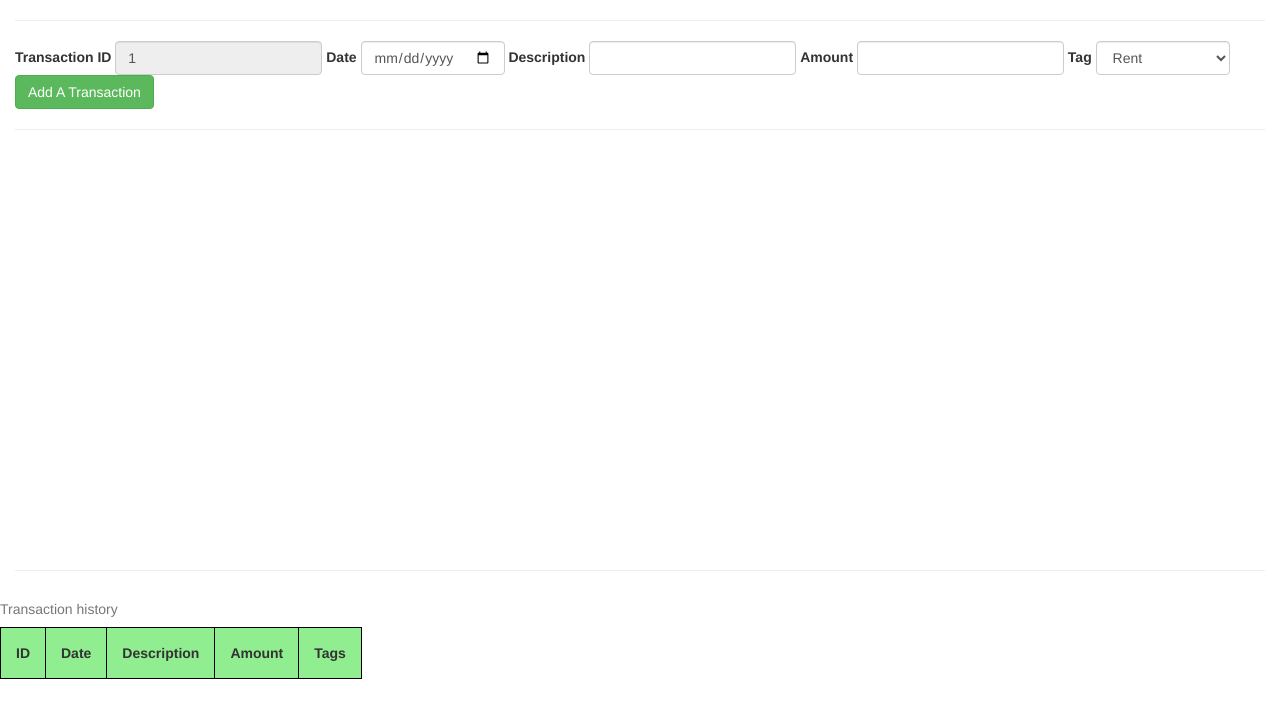
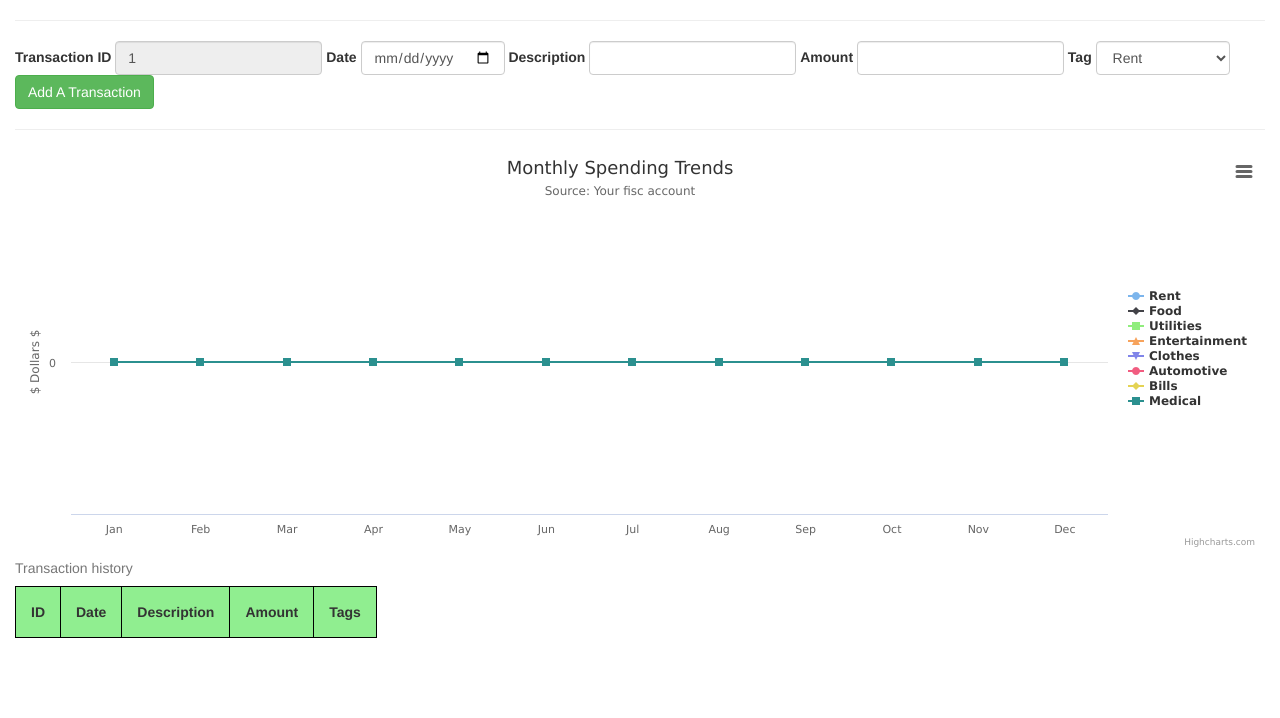
Before and after one commit to downingforce/fisc, a plain HTML site: page account.html in a window 1280 px wide. Drawn offline with nearby package versions, Linux system fonts and the light colour scheme.

Commit message:
Add line chart feature (sort tranactions by date and tag then print to the chart)

```diff
--- a/account.html
+++ b/account.html
@@ -51,7 +51,8 @@
         </div>
 
         <hr>
-        <div id="container" style="min-width: 310px; height: 400px; max-width: 600px; margin: 0 auto"></div>
+        <div id="line-chart" style="min-width: 310px; height: 400px; margin: 0 auto">
+        <div id="pie-chart" style="min-width: 310px; height: 400px; max-width: 600px; margin: 0 auto"></div>
 
         <hr>
 
--- a/js/account.js
+++ b/js/account.js
@@ -1,44 +1,134 @@
-
-    $(function () {
-        var rent = 0;
-        var food = 0;
-        var untilities = 0;
-        var entertainment = 0;
-        var clothes = 0;
-        var automotive = 0;
-        var bills = 0;
-        var medical = 0;
-
+function sortLineChart(transaction){
   for (var i = 0; i < mainUSER.transactions.length; i++) {
-            if(mainUSER.transactions[i].tag === 'Rent'){
-                rent += mainUSER.transactions[i].amount;
+  var date = new Date(mainUSER.transactions[i].date).getMonth();
+      if (mainUSER.transactions[i].tag === 'Rent') {
+        series[0].data[date] += mainUSER.transactions[i].amount;
       }
-            if(mainUSER.transactions[i].tag === 'Food'){
-                food += mainUSER.transactions[i].amount;
+      if (mainUSER.transactions[i].tag === 'Food') {
+        series[1].data[date] += mainUSER.transactions[i].amount;
       }
-            if(mainUSER.transactions[i].tag === 'Utilities'){
-                utilities += mainUSER.transactions[i].amount;
+      if (mainUSER.transactions[i].tag === 'Utilities') {
+        series[2].data[date] += mainUSER.transactions[i].amount;
       }
-            if(mainUSER.transactions[i].tag === 'Entertainment'){
-                entertainment += mainUSER.transactions[i].amount;
+      if (mainUSER.transactions[i].tag === 'Entertainment') {
+        series[3].data[date] += mainUSER.transactions[i].amount;
       }
-            if(mainUSER.transactions[i].tag === 'Clothes'){
-                clothes += mainUSER.transactions[i].amount;
+      if (mainUSER.transactions[i].tag === 'Clothes') {
+        series[4].data[date] += mainUSER.transactions[i].amount;
       }
-            if(mainUSER.transactions[i].tag === 'Automotive'){
-                automotive += mainUSER.transactions[i].amount;
+      if (mainUSER.transactions[i].tag === 'Automotive') {
+        series[5].data[date] += mainUSER.transactions[i].amount;
       }
-            if(mainUSER.transactions[i].tag === 'Bills'){
-                Bills += mainUSER.transactions[i].amount;
+      if (mainUSER.transactions[i].tag === 'Bills') {
+        series[6].data[date] += mainUSER.transactions[i].amount;
       }
-            if(mainUSER.transactions[i].tag === 'Medical'){
-                medical += mainUSER.transactions[i].amount;
+      if (mainUSER.transactions[i].tag === 'Medical') {
+        series[7].data[date] += mainUSER.transactions[i].amount;
+      }
   }
 }
 
 
+    $(function () {
+        var rent = 10;
+        var food = 10;
+        var utilities = 10;
+        var entertainment = 10;
+        var clothes = 10;
+        var automotive = 10;
+        var bills = 10;
+        var medical = 30;
 
-        $('#container').highcharts({
+        // for (var i = 0; i < mainUSER.transactions.length; i++) {
+        //     if(mainUSER.transactions[i].tag === 'Rent'){
+        //         rent += mainUSER.transactions[i].amount;
+        //     }
+        //     if(mainUSER.transactions[i].tag === 'Food'){
+        //         food += mainUSER.transactions[i].amount;
+        //     }
+        //     if(mainUSER.transactions[i].tag === 'Utilities'){
+        //         utilities += mainUSER.transactions[i].amount;
+        //     }
+        //     if(mainUSER.transactions[i].tag === 'Entertainment'){
+        //         entertainment += mainUSER.transactions[i].amount;
+        //     }
+        //     if(mainUSER.transactions[i].tag === 'Clothes'){
+        //         clothes += mainUSER.transactions[i].amount;
+        //     }
+        //     if(mainUSER.transactions[i].tag === 'Automotive'){
+        //         automotive += mainUSER.transactions[i].amount;
+        //     }
+        //     if(mainUSER.transactions[i].tag === 'Bills'){
+        //         Bills += mainUSER.transactions[i].amount;
+        //     }
+        //     if(mainUSER.transactions[i].tag === 'Medical'){
+        //         medical += mainUSER.transactions[i].amount;
+        //     }
+        // }
+
+        // Line Chart
+        $('#line-chart').highcharts({
+        title: {
+            text: 'Monthly Spending Trends',
+            x: -20 //center
+        },
+        subtitle: {
+            text: 'Source: Your fisc account',
+            x: -20
+        },
+        xAxis: {
+            categories: ['Jan', 'Feb', 'Mar', 'Apr', 'May', 'Jun',
+                'Jul', 'Aug', 'Sep', 'Oct', 'Nov', 'Dec']
+        },
+        yAxis: {
+            title: {
+                text: '$ Dollars $'
+            },
+            plotLines: [{
+                value: 0,
+                width: 1,
+                color: '#808080'
+            }]
+        },
+        tooltip: {
+            valueSuffix: '$'
+        },
+        legend: {
+            layout: 'vertical',
+            align: 'right',
+            verticalAlign: 'middle',
+            borderWidth: 0
+        },
+        series: [{
+            name: 'Rent',
+            data: [0, 0, 0, 0, 0, 0, 0, 0, 0, 0, 0, 0]
+        }, {
+            name: 'Food',
+            data: [0, 0, 0, 0, 0, 0, 0, 0, 0, 0, 0, 0]
+        }, {
+            name: 'Utilities',
+            data: [0, 0, 0, 0, 0, 0, 0, 0, 0, 0, 0, 0]
+        }, {
+            name: 'Entertainment',
+            data: [0, 0, 0, 0, 0, 0, 0, 0, 0, 0, 0, 0]
+        }, {
+            name: 'Clothes',
+            data: [0, 0, 0, 0, 0, 0, 0, 0, 0, 0, 0, 0]
+        }, {
+            name: 'Automotive',
+            data: [0, 0, 0, 0, 0, 0, 0, 0, 0, 0, 0, 0]
+        }, {
+            name: 'Bills',
+            data: [0, 0, 0, 0, 0, 0, 0, 0, 0, 0, 0, 0]
+        }, {
+            name: 'Medical',
+            data: [0, 0, 0, 0, 0, 0, 0, 0, 0, 0, 0, 0]
+        }]
+    });
+
+
+        // Pie Chart
+        $('#pie-chart').highcharts({
             chart: {
                 plotBackgroundColor: null,
                 plotBorderWidth: null,
@@ -96,4 +186,6 @@
                 }]
             }]
         });
+        // End Pie Chart
+
     });
```
Also changed, not shown: js/scripts.js (+1 -10 lines). Lines whose indentation alone changed are shown as unchanged.
